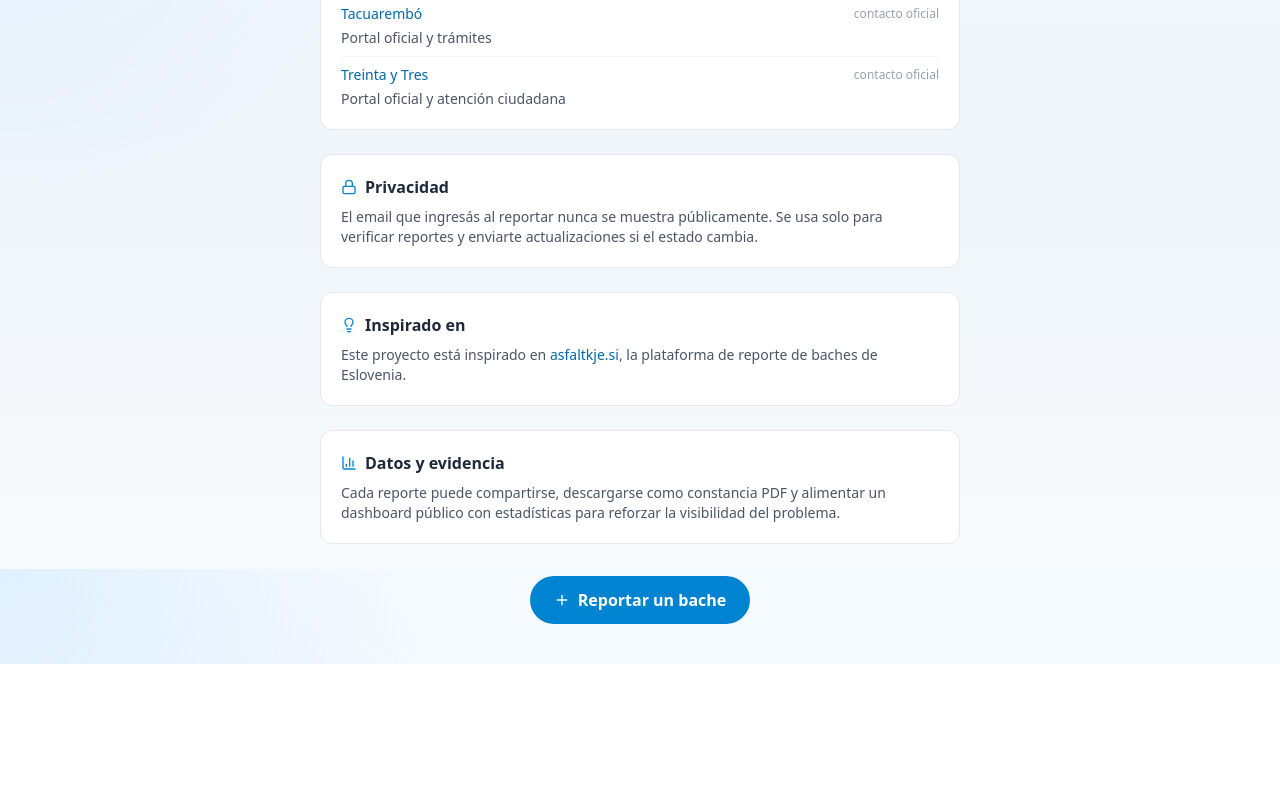
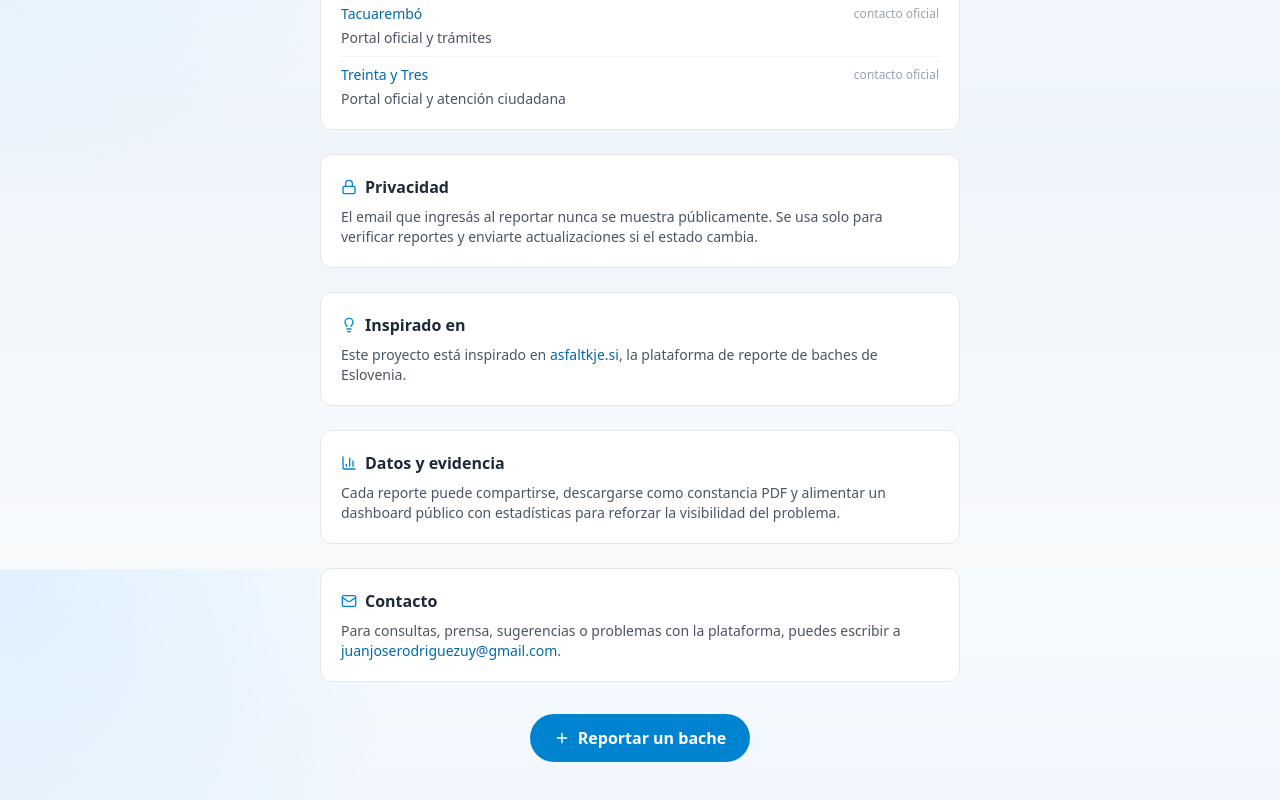
Before and after one commit to juanjoserod/baches-uy, a Next.js app: page /info in a window 1280 px wide. Shown: the part 1831-2631 px from the top of the page. Before the commit the page ends 2495 px from the top, so only its background shows below. Built offline with nearby package versions, Linux system fonts and the light colour scheme; no server answers; a web font is replaced by a local one.

Commit message:
docs: add public contact details

```diff
--- a/app/info/page.tsx
+++ b/app/info/page.tsx
@@ -1,5 +1,5 @@
 import Link from 'next/link'
-import { Info, ListChecks, Lock, Lightbulb, BarChart3, Plus } from 'lucide-react'
+import { Info, ListChecks, Lock, Lightbulb, BarChart3, Mail, Plus } from 'lucide-react'
 import { DEPARTMENT_COMPLAINT_CHANNELS } from '@/lib/department-complaints'
 
 export const metadata = {
@@ -106,6 +106,20 @@ export default function InfoPage() {
           </p>
         </section>
 
+        <section className="bg-white border border-gray-200 rounded-xl p-5">
+          <h2 className="font-semibold text-gray-800 mb-2 flex items-center gap-2"><Mail size={16} className="text-sky-600" />Contacto</h2>
+          <p className="text-sm text-gray-600">
+            Para consultas, prensa, sugerencias o problemas con la plataforma, puedes escribir a{' '}
+            <a
+              href="mailto:juanjoserodriguezuy@gmail.com"
+              className="font-medium text-sky-700 hover:underline"
+            >
+              juanjoserodriguezuy@gmail.com
+            </a>
+            .
+          </p>
+        </section>
+
       </div>
 
       <div className="mt-8 text-center">
```
Also changed, not shown: 1 other file (tests, documents, lock files or other folders).
